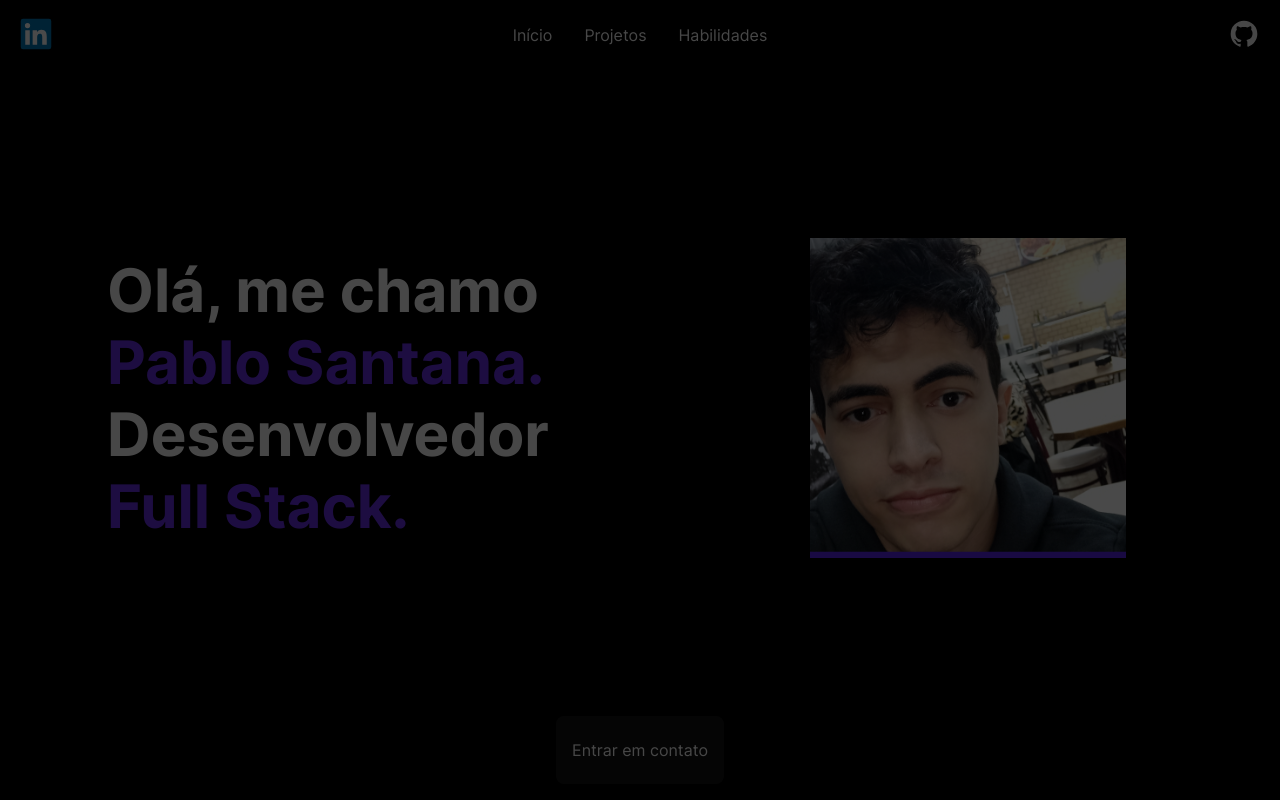
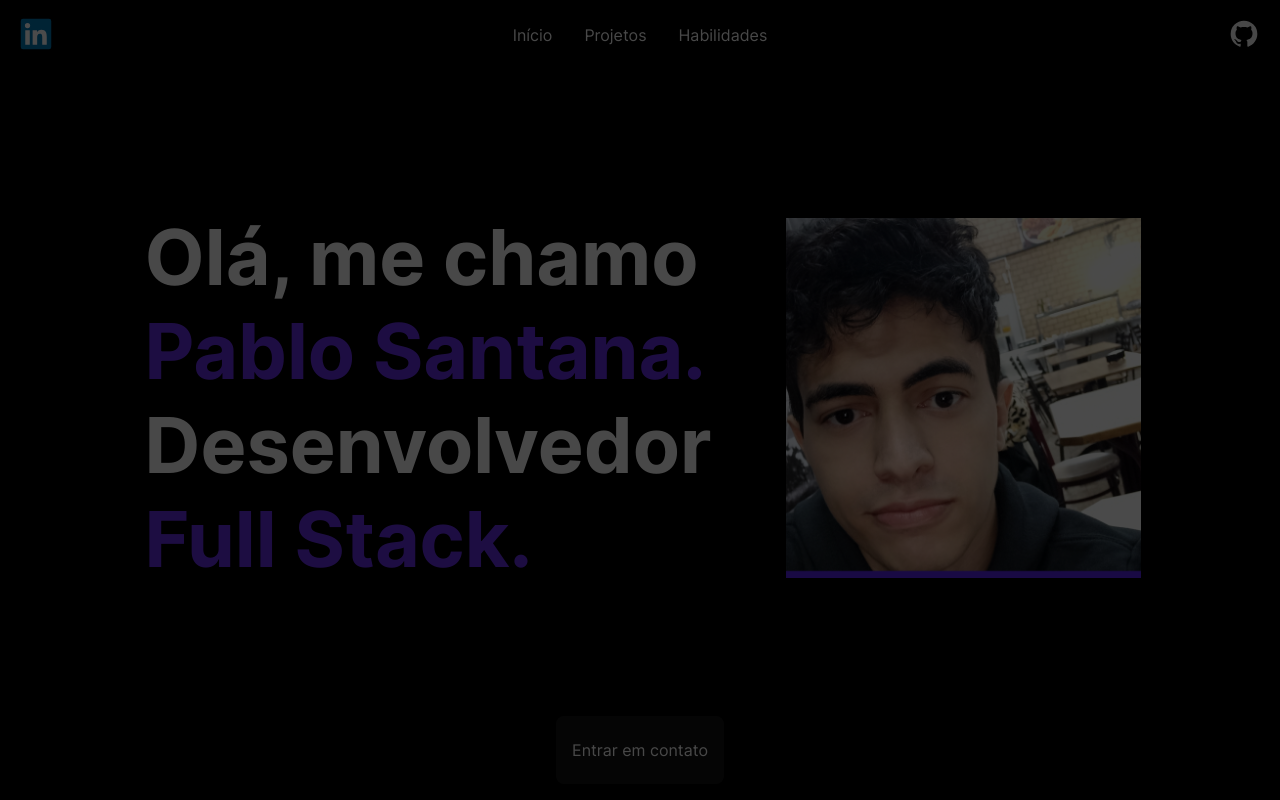
Before and after one commit to pablo-s-dev/Portfolio, a Next.js app: page / in a window 1280 px wide. Shown: the top 800 px of the page. Built offline with nearby package versions, Linux system fonts and the light colour scheme.

Commit message:
css breakpoint for desktops

```diff
--- a/src/app/components/Welcome/welcome.module.css
+++ b/src/app/components/Welcome/welcome.module.css
@@ -26,7 +26,6 @@
 
 .intro {
 	display: flex;
-	flex: 1;
 	flex-direction: column;
 	justify-content: center;
 	align-items: center;
@@ -34,7 +33,7 @@
 	padding: 0 2vmin;
 }
 .intro h1 {
-	font-size: min(60px, 7vw);
+	font-size: calc(min(calc(60px + 1vmin), 8vw));
 }
 
 .contact_btnWrapper {
@@ -71,13 +70,12 @@
 } */
 
 .pic {
-	min-height: 400px;
-	min-width: 400px;
+	min-height: min(calc(400px + 1vmin), 90vmin);
+	min-width: min(calc(400px + 1vmin), 90vmin);
 	display: flex;
 	justify-content: center;
 	align-items: stretch;
 	overflow: hidden;
-	flex: 1;
 }
 
 .imgWrapper {
@@ -91,8 +89,8 @@
 .img {
 	max-width: 100%;
 	max-height: 100%;
-	width: 20rem;
-	height: 20rem;
+	width: min(calc(20rem + 1.5vmin), 60vmin);
+	height: min(calc(20rem + 1.5vmin), 60vmin);
 	display: flex;
 	background-clip: content-box;
 	background-position: center;
@@ -141,7 +139,7 @@
 	}
 } */
 
-@media (max-width: 700px) {
+@media (max-width: 48rem) {
 	.intro h1 {
 		font-size: min(60px, 7vw);
 		line-height: 130%;
@@ -170,6 +168,28 @@
 		height: min(200px, 20rem);
 	}
 }
+@media (min-width: 80rem) {
+	.img {
+		width: min(calc(20rem + 5vmin), 60vmin);
+		height: min(calc(20rem + 5vmin), 60vmin);
+	}
+	.contentWrapper {
+		display: flex;
+		flex: 1;
+		width: 100%;
+		flex-direction: row;
+		justify-content: center;
+		gap: 2vmin;
+		align-items: stretch;
+		flex-wrap: wrap;
+		margin-top: 5vh;
+		/* flex-wrap: wrap; */
+	}
+	.intro h1 {
+		font-size: calc(min(calc(65px + 1.5vmin), 8vw));
+	}
+}
+
 .blinking {
 	animation: blinking 0.8s infinite;
 }
--- a/src/app/page.tsx
+++ b/src/app/page.tsx
@@ -30,7 +30,7 @@ export default function Home() {
         {/* <ScrollLine /> */}
         <Projects />
         <Skills />
-        <Navbar />
+        {/* <Navbar /> */}
       </main>
     </>
   )
```
